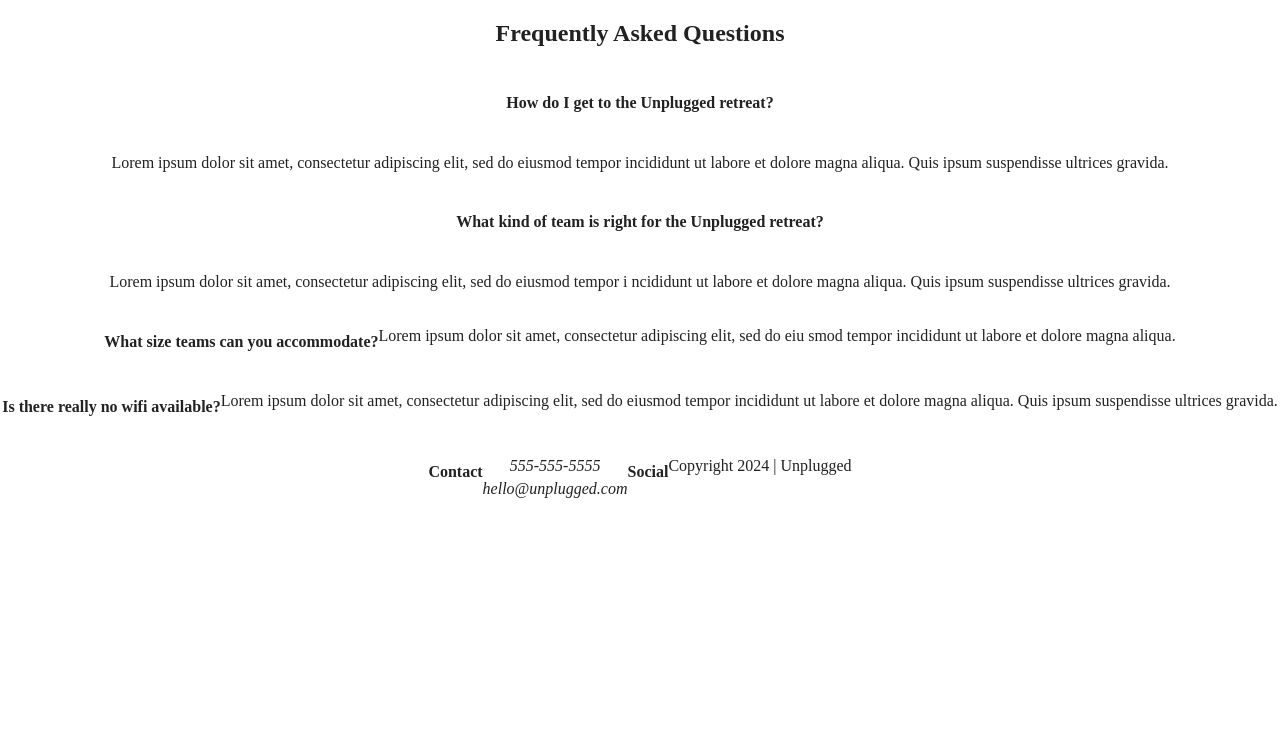
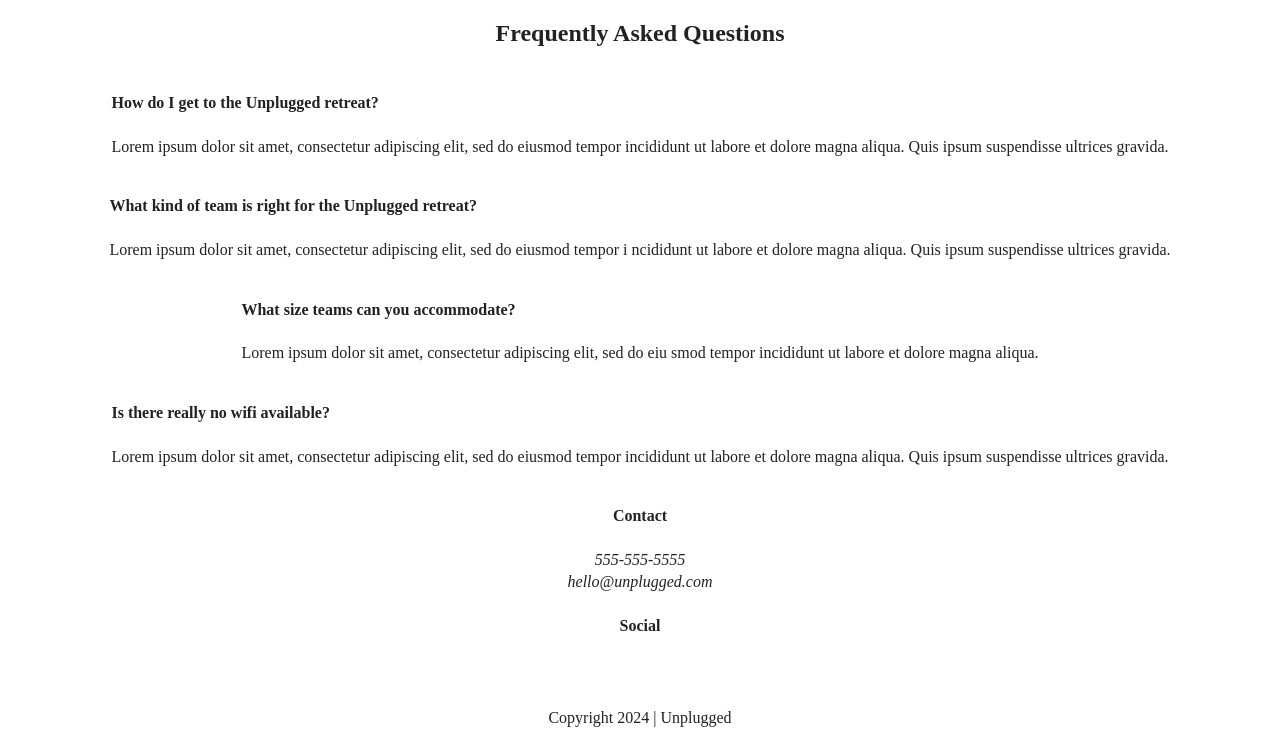
Before and after one commit to saxby-b/unplugged, a website: page faq/index.html in a window 1280 px wide. Shown: the part 57-802 px from the top of the page. Drawn offline with Linux system fonts and the light colour scheme.

Commit message:
Updated and corrected css

```diff
--- a/css/main.css
+++ b/css/main.css
@@ -92,6 +92,19 @@
   justify-content: center;
 }
 
+header .content-wrapper {
+  display: flex;
+  justify-content: center;
+  align-items: center;
+  flex-flow: row wrap;
+}
+
+header nav ul {
+  display: flex;
+  justify-content: space-around;
+
+}
+
 footer {
   display: flex;
   flex-direction: column;
@@ -102,88 +115,17 @@
 
 footer .social-icons {
   display: flex;
-  justify-content: center;
+  justify-content: space-around;
+  align-items: center;
 }
 
 footer .social-icons p {
   display: flex;
   justify-content: center;
-}
-
-/* Header Styles */
-header .content-wrapper {
-  display: flex;
-  justify-content: center;
-  align-items: center;
-  flex-flow: row wrap;
-}
-
-header .content-wrapper a {
-  display: flex;
-  justify-content: center;
-  align-items: center;
-  flex-flow: row wrap;
-}
-
-.header-divider {
-  display: flex;
-  justify-content: center;
-  flex-flow: row wrap;
-}
-
-nav {
-  display: flex;
-  justify-content: center;
-  flex-flow: row wrap;
-}
-
-header nav ul {
-  display: flex;
-  justify-content: space-around;
-
-}
-
-main {
-  display: flex;
-  justify-content: center;
-  flex-flow: row wrap;
-}
-
-footer .content-wrapper {
-  display: flex;
-  justify-content: center;
-}
-
-footer .footer-content {
-  display: flex;
-  justify-content: center;
-}
-
-footer .contact {
-  display: flex;
-  justify-content: center;
-}
-
-footer .contact address {
-  display: flex;
-  justify-content: center;
   align-items: center;
 }
 
-footer .social {
-  display: flex;
-  justify-content: center;
-}
-
-footer .social-icons {
-  display: flex;
-  justify-content: center;
-}
-
-footer .copyright {
-  display: flex;
-  justify-content: center;
-}
+/* Mobile Styles - Homepage*/
 
 /* Home Main Section */
 
@@ -192,16 +134,20 @@
   justify-content: center;
   flex-flow: row wrap;
 }
+
+/* Hero Area */
 .hero-area {
   display: flex;
   justify-content: center;
 }
 
+/* Aside */
 aside {
   display: flex;
   justify-content: center;
 }
 
+/* Features */
 .features {
   display: flex;
   justify-content: center;
@@ -215,162 +161,14 @@
 }
 
 
-
+/* Reviews */
 .reviews {
   display: flex;
   justify-content: center;
 
 }
 
-
-
-/* Home Main Section
-main {
-  display: flex;
-  justify-content: center;
-}
-main section .hero-area {
-  display: flex;
-  justify-content: center;
-  align-items: center;
-  flex-flow: row wrap;
-}
-
-.hero-area .content-wrapper {
-  display: flex;
-  justify-content: center;
-  flex-flow: row wrap;
-}
-
-aside .content-wrapper {
-  display: flex;
-  justify-content: center;
-  align-items: center;
-  flex-flow: row wrap;
-}
-
-.content-wrapper .form-description {
-  display: flex;
-  justify-content: center;
-  flex-flow: row wrap;
-}
-
-aside .form {
-  display: flex;
-  justify-content: center;
-  flex-flow: row wrap;
-}
-
-.features {
-  display: flex;
-  justify-content: center;
-  flex-flow: row wrap;
-}
-
-.features .content-wrapper {
-  display: flex;
-  justify-content: center;
-  flex-flow: row wrap;
-}
-
- .features .features-items {
-  display: flex;
-  justify-content: center;
-  align-items: center;
-  flex-flow: row wrap;
-  align-items: flex-start;
-  ;
-
-}
-
-.features-items article {
-  display: flex;
-  justify-content: center;
-  align-items: center;
-  flex-flow: row wrap;
-}
-
-section .reviews {
-  display: flex;
-  justify-content: center;
-  flex-flow: row wrap;
-}
-
-.reviews .content-wrapper {
-  display: flex;
-  justify-content: center;
-  flex-flow: row wrap;
-}
-
-.content-wrapper article {
-  display: flex;
-  justify-content: center;
-  align-items: center;
-  flex-flow: row wrap;
-  align-content: center;
-}
-
-article .review-description {
-  display: flex;
-  justify-content: center;
-  flex-flow: row wrap;
-}
-/*
-section .hero-area {
-  display: flex;
-  justify-content: center;
-}
-
-section div .content-wrapper {
-  display: flex;
-  justify-content: center;
-}
-
-aside .content-wrapper {
-  display: flex;
-  justify-content: center;
-}
-
-.content-wrapper .form-description {
-  display: flex;
-  justify-content: center;
-}
-
-.form-description .form {
-  display: flex;
-  justify-content: center;
-}
-
-section .features {
-  display: flex;
-  justify-content: center;
-}
-
-.features-items article {
-  display: flex;
-  justify-content: center;
-}
-
-.features .features-items {
-  display: flex;
-  justify-content: center;
- /* align-items: flex-start; */
- /* flex-flow: row wrap;
-
-
-
-
-section .reviews {
-  display: flex;
-  justify-content: center;
-}
-
-.review-description {
-  display: flex;
-  justify-content: center;
-}
-*/
-/* About */
+/* About Page */
 .mission {
   display: flex;
   justify-content: center;
@@ -394,14 +192,16 @@
 .faq .content-wrapper {
   display: flex;
   justify-content: center;
+  align-items: flex-start;
   flex-flow: row wrap;
 }
 
-.faq .faq-content {
+/*.faq .faq-content {
   display: flex;
   justify-content: center;
   flex-flow: row wrap;
 }
+  */
 
 /* ==========================================================================
    Helper classes
```
